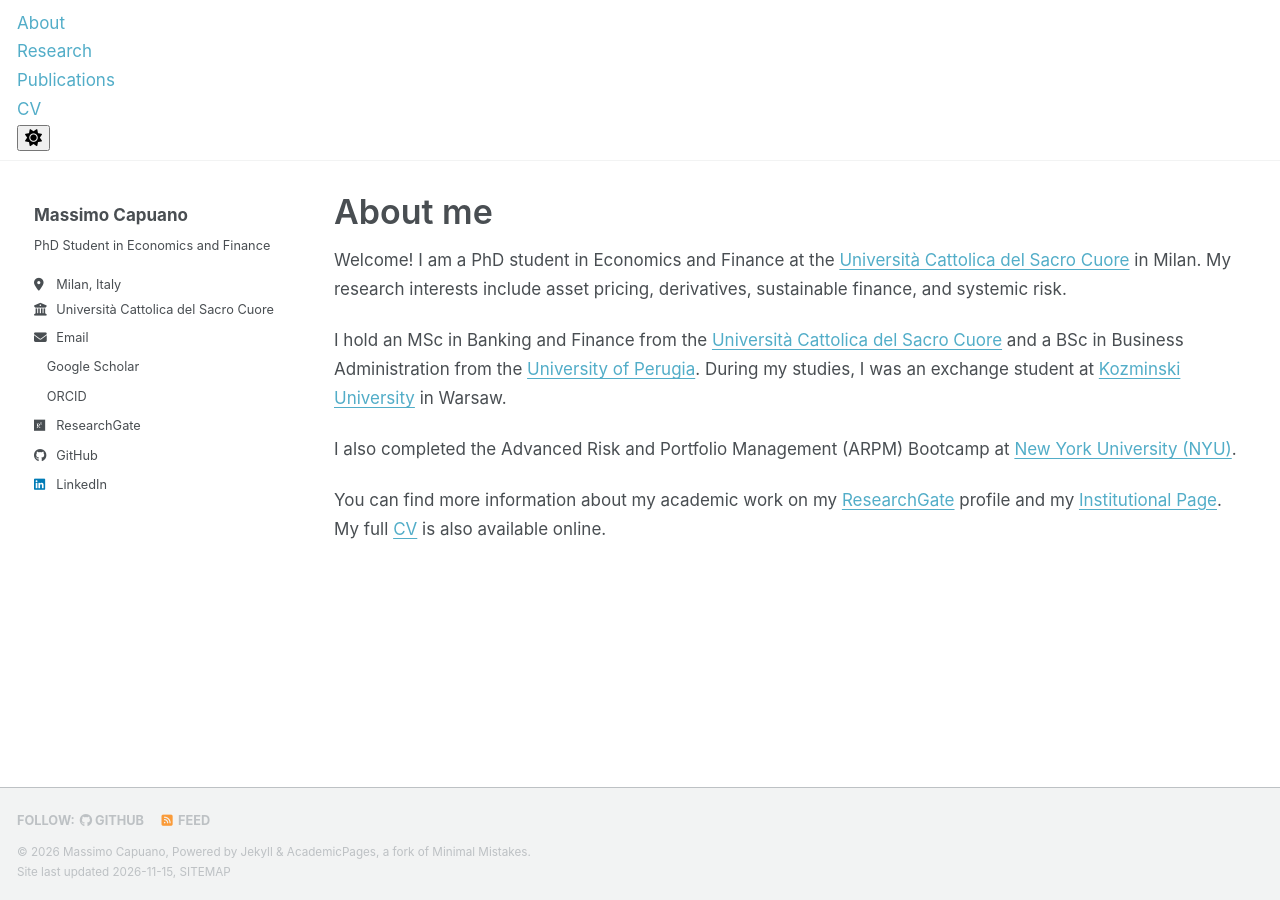
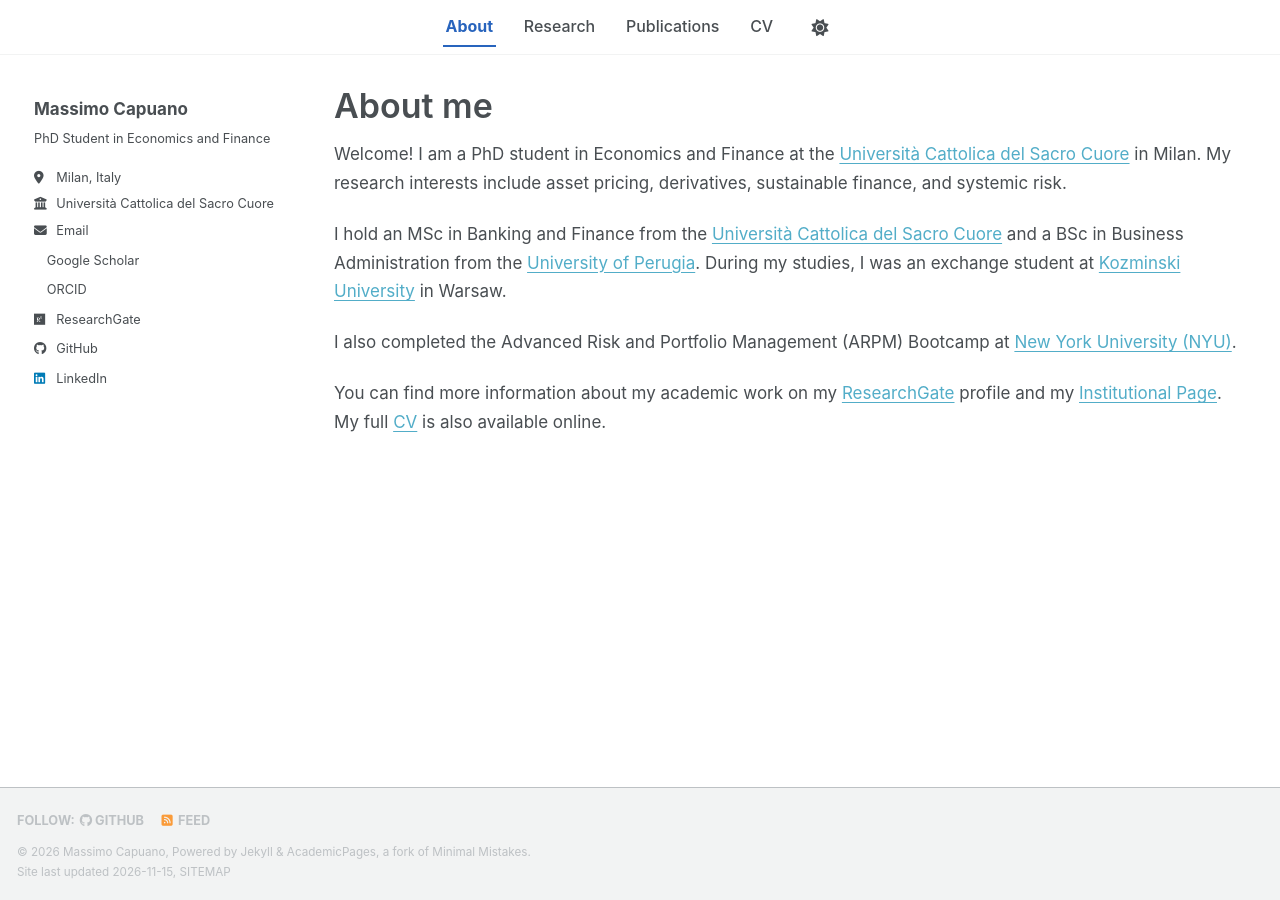
Before and after one commit to capuanomassimo/capuanomassimo.github.io, a Jekyll site: the page built from _pages/about.md, in a window 1280 px wide. Built offline with Jekyll 4.4.1, drawn with Linux system fonts in a browser that asks for light colours; a script bundle is joined from its source files by our own code; a style sheet for code colours, icons or effects is not loaded.

Commit message:
Center navigation links and highlight active page in blue

```diff
--- a/assets/css/main.scss
+++ b/assets/css/main.scss
@@ -418,3 +418,165 @@ a {
     font-size: 1.5rem;
   }
 }
+
+/* ========================================
+   Centered horizontal navigation
+   ======================================== */
+
+.masthead__inner-wrap {
+  padding: 0.45rem 1rem;
+}
+
+.masthead__menu,
+.site-nav {
+  width: 100%;
+}
+
+.site-nav {
+  display: flex;
+  justify-content: center;
+}
+
+.site-nav__links {
+  display: flex;
+  flex-direction: row;
+  flex-wrap: nowrap;
+  align-items: center;
+  justify-content: center;
+  gap: clamp(0.85rem, 2vw, 1.8rem);
+  width: 100%;
+  margin: 0;
+  padding: 0;
+  list-style: none;
+  white-space: nowrap;
+}
+
+.site-nav__item,
+.site-nav__theme {
+  display: flex;
+  align-items: center;
+  flex: 0 0 auto;
+  margin: 0;
+  padding: 0;
+}
+
+.site-nav__link {
+  display: block;
+  padding: 0.55rem 0.15rem 0.48rem;
+  color: var(--global-masthead-link-color);
+  border-bottom: 2px solid transparent;
+  font-size: 0.94rem;
+  font-weight: 500;
+  line-height: 1.25;
+  text-decoration: none;
+  transition: color 0.18s ease, border-color 0.18s ease;
+}
+
+.site-nav__link:hover,
+.site-nav__link:focus-visible {
+  color: #2864bd;
+  text-decoration: none;
+}
+
+.site-nav__link.is-active {
+  color: #2864bd;
+  border-bottom-color: #2864bd;
+  font-weight: 650;
+}
+
+.site-nav__theme {
+  margin-left: 0.1rem;
+}
+
+.site-nav__theme button {
+  display: inline-flex;
+  align-items: center;
+  justify-content: center;
+  width: 2rem;
+  height: 2rem;
+  margin: 0;
+  padding: 0;
+  color: var(--global-masthead-link-color);
+  background: transparent;
+  border: 0;
+  border-radius: 50%;
+  cursor: pointer;
+  transition: color 0.18s ease, background-color 0.18s ease;
+}
+
+.site-nav__theme button:hover,
+.site-nav__theme button:focus-visible {
+  color: #2864bd;
+  background: rgba(40, 100, 189, 0.08);
+}
+
+.site-nav__theme button:focus-visible {
+  outline: 2px solid #2864bd;
+  outline-offset: 2px;
+}
+
+.site-nav__theme i {
+  font-size: 1rem;
+}
+
+html[data-theme="dark"] .site-nav__link:hover,
+html[data-theme="dark"] .site-nav__link:focus-visible,
+html[data-theme="dark"] .site-nav__link.is-active,
+html[data-theme="dark"] .site-nav__theme button:hover,
+html[data-theme="dark"] .site-nav__theme button:focus-visible {
+  color: #9fc3ff;
+}
+
+html[data-theme="dark"] .site-nav__link.is-active {
+  border-bottom-color: #9fc3ff;
+}
+
+html[data-theme="dark"] .site-nav__theme button:focus-visible {
+  outline-color: #9fc3ff;
+}
+
+@media screen and (max-width: 767px) {
+  .masthead__inner-wrap {
+    padding: 0.3rem 0.4rem;
+  }
+
+  .site-nav__links {
+    gap: clamp(0.22rem, 1.2vw, 0.45rem);
+  }
+
+  .site-nav__link {
+    padding: 0.46rem 0.1rem 0.4rem;
+    font-size: clamp(0.7rem, 3vw, 0.8rem);
+    letter-spacing: -0.015em;
+  }
+
+  .site-nav__theme {
+    margin-left: 0;
+  }
+
+  .site-nav__theme button {
+    width: 1.65rem;
+    height: 1.8rem;
+  }
+
+  .site-nav__theme i {
+    font-size: 0.92rem;
+  }
+}
+
+@media screen and (max-width: 360px) {
+  .masthead__inner-wrap {
+    padding-left: 0.3rem;
+    padding-right: 0.3rem;
+  }
+
+  .site-nav__links {
+    gap: 0.18rem;
+  }
+
+  .site-nav__link {
+    font-size: 0.68rem;
+    padding-left: 0.06rem;
+    padding-right: 0.06rem;
+  }
+}
```
